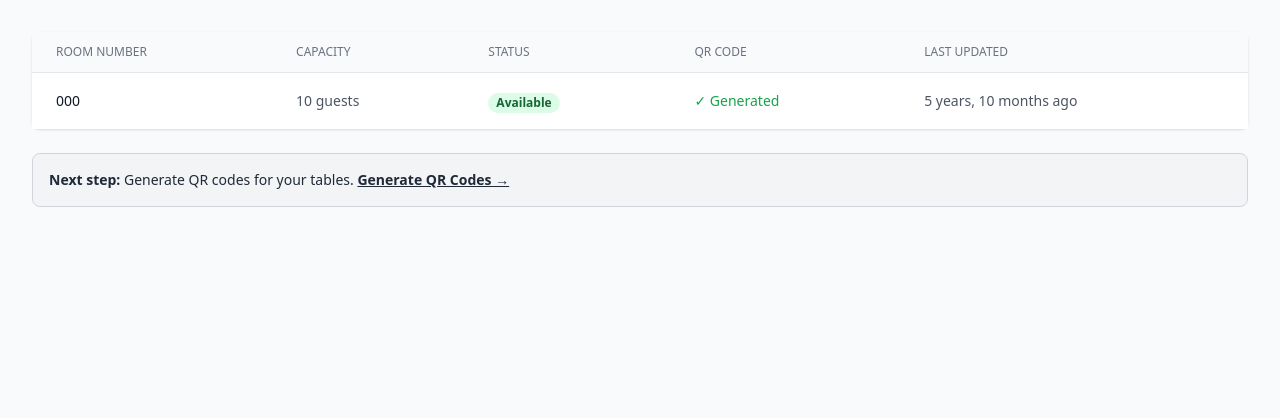
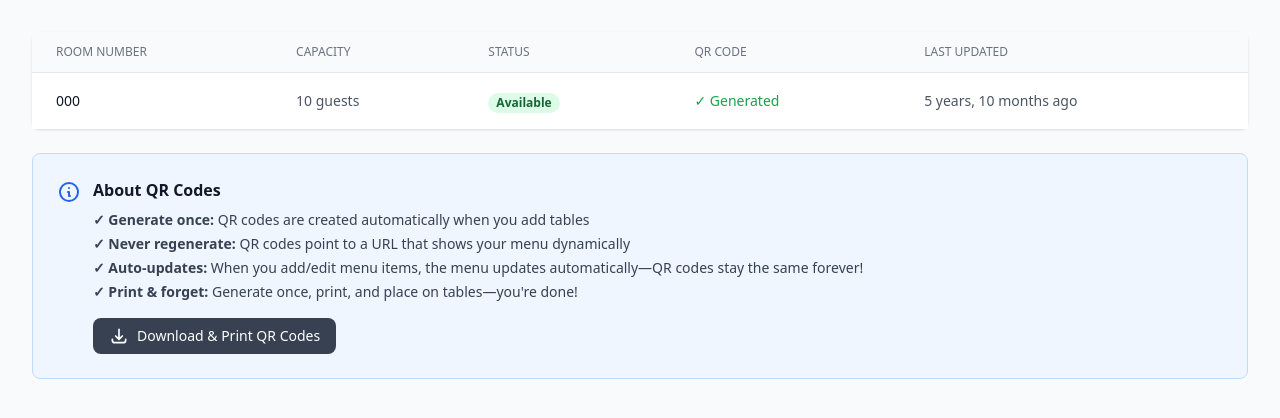
Before and after one commit to 12ali26/hotel-qr-menu, a Django app: page /table-management/ in a window 1280 px wide. Shown: the part 65-483 px from the top of the page. Run offline with Django 5.2, Linux system fonts and the light colour scheme; a user stored in the database is signed in; tables that the repository leaves empty hold one stand-in row (values such as "Sample post"); some libraries are stand-ins or nearby versions.

Commit message:
Add web-based QR code generation - NO CODE REQUIRED!
CRITICAL IMPROVEMENT - Restaurant owners can now generate QR codes
through the web interface without running Python commands.

Key Features:
✓ Auto-generate QR codes when tables are created
✓ Web button to generate QR codes for existing tables
✓ Clear explanatory text about QR code permanence
✓ Dynamic site URL (works on any domain, not hardcoded)

Changes:
1. core/views.py:
   - Added generate_qr_code_for_table() helper function
   - Updated add_table() to auto-generate QR codes
   - Added generate_all_qr_codes() view for web-based generation
   - QR codes use dynamic site URL from request
   - Full error logging for debugging

2. core/urls.py:
   - Added route: /table-management/generate-qr-codes/

3. core/templates/core/table_management.html:
   - Added "Generate QR Codes" button (only shows if needed)
   - Added comprehensive explanation box about QR codes:
     * QR codes are generated once
     * They never need regeneration
     * Menu updates automatically (QR code stays same)
     * Print & forget workflow
   - Shows count of pending QR codes
   - Updated to use blue info box (better UX)

How It Works:
1. User adds table → QR code auto-generated
2. For existing tables → Click "Generate QR Codes" button
3. QR code points to: https://yoursite.com/menu/{slug}/?location={table}
4. Menu updates dynamically → QR code never needs regeneration!

Benefits:
- No Python/code knowledge required
- One-click QR code generation
- Clear user education
- Production-ready (dynamic URLs)

```diff
--- a/core/templates/core/table_management.html
+++ b/core/templates/core/table_management.html
@@ -86,13 +86,40 @@
                 </div>
             </div>
 
-            <div class="mt-6 bg-gray-100 dark:bg-gray-700 border border-gray-300 dark:border-gray-600 rounded-lg p-4">
-                <p class="text-sm text-gray-800 dark:text-gray-200">
-                    <strong>Next step:</strong> Generate QR codes for your tables.
-                    <a href="{% url 'core:download_qr_codes' business.slug %}" target="_blank" class="font-bold underline">
-                        Generate QR Codes →
-                    </a>
-                </p>
+            <!-- QR Code Information -->
+            <div class="mt-6 bg-blue-50 dark:bg-blue-900/20 border border-blue-200 dark:border-blue-800 rounded-lg p-6">
+                <div class="flex items-start space-x-3">
+                    <svg class="w-6 h-6 text-blue-600 dark:text-blue-400 flex-shrink-0 mt-0.5" fill="none" stroke="currentColor" viewBox="0 0 24 24">
+                        <path stroke-linecap="round" stroke-linejoin="round" stroke-width="2" d="M13 16h-1v-4h-1m1-4h.01M21 12a9 9 0 11-18 0 9 9 0 0118 0z"></path>
+                    </svg>
+                    <div class="flex-1">
+                        <h3 class="font-bold text-gray-900 dark:text-white mb-2">About QR Codes</h3>
+                        <ul class="text-sm text-gray-700 dark:text-gray-300 space-y-1 mb-4">
+                            <li><strong>✓ Generate once:</strong> QR codes are created automatically when you add tables</li>
+                            <li><strong>✓ Never regenerate:</strong> QR codes point to a URL that shows your menu dynamically</li>
+                            <li><strong>✓ Auto-updates:</strong> When you add/edit menu items, the menu updates automatically—QR codes stay the same forever!</li>
+                            <li><strong>✓ Print & forget:</strong> Generate once, print, and place on tables—you're done!</li>
+                        </ul>
+
+                        <div class="flex flex-wrap gap-3">
+                            {% if tables_without_qr_count > 0 %}
+                            <a href="{% url 'core:generate_all_qr_codes' %}" class="inline-flex items-center bg-blue-600 text-white px-4 py-2 rounded-lg text-sm font-medium hover:bg-blue-700 transition">
+                                <svg class="w-5 h-5 mr-2" fill="none" stroke="currentColor" viewBox="0 0 24 24">
+                                    <path stroke-linecap="round" stroke-linejoin="round" stroke-width="2" d="M12 4v16m8-8H4"></path>
+                                </svg>
+                                Generate QR Codes ({{ tables_without_qr_count }} pending)
+                            </a>
+                            {% endif %}
+
+                            <a href="{% url 'core:download_qr_codes' business.slug %}" target="_blank" class="inline-flex items-center bg-gray-700 text-white px-4 py-2 rounded-lg text-sm font-medium hover:bg-gray-800 transition">
+                                <svg class="w-5 h-5 mr-2" fill="none" stroke="currentColor" viewBox="0 0 24 24">
+                                    <path stroke-linecap="round" stroke-linejoin="round" stroke-width="2" d="M4 16v1a3 3 0 003 3h10a3 3 0 003-3v-1m-4-4l-4 4m0 0l-4-4m4 4V4"></path>
+                                </svg>
+                                Download & Print QR Codes
+                            </a>
+                        </div>
+                    </div>
+                </div>
             </div>
         {% else %}
             <div class="bg-white dark:bg-gray-800 rounded-lg shadow p-12 text-center">
--- a/core/urls.py
+++ b/core/urls.py
@@ -26,6 +26,7 @@ urlpatterns = [
     # Table management
     path("table-management/", views.table_management, name="table_management"),
     path("table-management/add/", views.add_table, name="add_table"),
+    path("table-management/generate-qr-codes/", views.generate_all_qr_codes, name="generate_all_qr_codes"),
     # Customer-facing menu
     path("menu/<slug:slug>/", views.hotel_menu, name="hotel_menu"),
     # API endpoints
--- a/core/views.py
+++ b/core/views.py
@@ -1,12 +1,15 @@
+import io
 import json
 import logging
 import traceback
 from decimal import Decimal
 
+import qrcode
 from django.contrib import messages
 from django.contrib.auth import authenticate, login, logout
 from django.contrib.auth.decorators import login_required
 from django.contrib.auth.models import User
+from django.core.files import File
 from django.db import transaction
 from django.http import JsonResponse
 from django.shortcuts import get_object_or_404, redirect, render
@@ -73,6 +76,51 @@ def get_current_business(request):
         logger.error(f"ERROR in get_current_business: {type(e).__name__}: {str(e)}")
         logger.error(traceback.format_exc())
         raise
+
+
+def generate_qr_code_for_table(table, request):
+    """
+    Helper function to generate a QR code for a specific table.
+    Returns True if successful, False otherwise.
+    """
+    try:
+        # Get the site URL from request
+        site_url = f"{request.scheme}://{request.get_host()}"
+
+        # Generate QR code URL - this URL shows the menu dynamically
+        qr_url = f"{site_url}/menu/{table.hotel.slug}/?location={table.table_number}"
+
+        logger.info(f"Generating QR code for {table} with URL: {qr_url}")
+
+        # Create QR code
+        qr = qrcode.QRCode(
+            version=1,
+            error_correction=qrcode.constants.ERROR_CORRECT_H,
+            box_size=10,
+            border=4,
+        )
+        qr.add_data(qr_url)
+        qr.make(fit=True)
+
+        # Create image
+        img = qr.make_image(fill_color="black", back_color="white")
+
+        # Save to BytesIO
+        img_io = io.BytesIO()
+        img.save(img_io, format='PNG')
+        img_io.seek(0)
+
+        # Save to model
+        filename = f"table_{table.table_number}_qr.png"
+        table.qr_code.save(filename, File(img_io), save=True)
+
+        logger.info(f"Successfully generated QR code for {table}")
+        return True
+
+    except Exception as e:
+        logger.error(f"Failed to generate QR code for {table}: {str(e)}")
+        logger.error(traceback.format_exc())
+        return False
 
 
 def landing_page(request):
@@ -656,10 +704,14 @@ def table_management(request):
 
     tables = Table.objects.filter(hotel=business).order_by("table_number")
 
+    # Count tables without QR codes
+    tables_without_qr_count = tables.filter(qr_code='').count()
+
     context = {
         "business": business,
         "ownership": ownership,
         "tables": tables,
+        "tables_without_qr_count": tables_without_qr_count,
     }
 
     return render(request, "core/table_management.html", context)
@@ -679,19 +731,63 @@ def add_table(request):
         capacity = request.POST.get("capacity", 4)
 
         if table_number:
-            Table.objects.create(
+            # Create the table
+            table = Table.objects.create(
                 hotel=business,
                 table_number=table_number,
                 capacity=capacity,
                 status=Table.TableStatus.AVAILABLE,
             )
-            messages.success(request, f"Table {table_number} created successfully!")
+
+            # Auto-generate QR code for this table
+            if generate_qr_code_for_table(table, request):
+                messages.success(request, f"Table {table_number} created successfully with QR code!")
+            else:
+                messages.warning(request, f"Table {table_number} created, but QR code generation failed. You can generate it later.")
+
             return redirect("core:table_management")
         else:
             messages.error(request, "Table number is required.")
 
     context = {"business": business}
     return render(request, "core/add_table.html", context)
+
+
+@login_required
+def generate_all_qr_codes(request):
+    """
+    Generate QR codes for all tables that don't have one yet.
+    Accessible via web button - no code required!
+    """
+    business, ownership = get_current_business(request)
+    if not business:
+        return redirect("core:signup")
+
+    # Get all tables without QR codes
+    tables = Table.objects.filter(hotel=business, qr_code='')
+
+    if not tables.exists():
+        messages.info(request, "All tables already have QR codes!")
+        return redirect("core:table_management")
+
+    # Generate QR codes for all tables
+    generated_count = 0
+    failed_count = 0
+
+    for table in tables:
+        if generate_qr_code_for_table(table, request):
+            generated_count += 1
+        else:
+            failed_count += 1
+
+    # Show success message
+    if generated_count > 0:
+        messages.success(request, f"Successfully generated {generated_count} QR code(s)!")
+
+    if failed_count > 0:
+        messages.warning(request, f"Failed to generate {failed_count} QR code(s). Please try again.")
+
+    return redirect("core:table_management")
 
 
 @login_required
```
